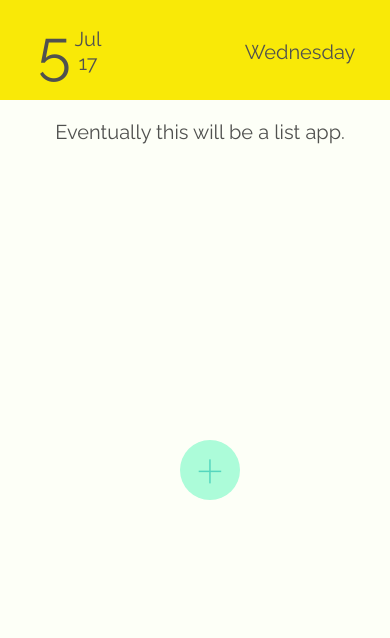
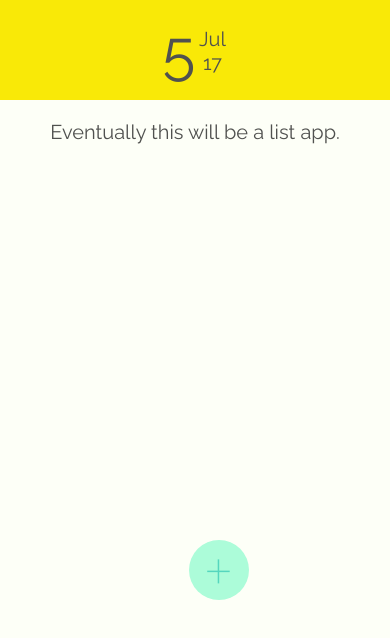
Before and after one commit to loribbaumgartner/redesigned-octo-train, a React (Create React App) app: page / in a window 390 px wide. Shown: the top 638 px of the page. Built offline with nearby package versions, Linux system fonts and the light colour scheme.

Commit message:
fix smallest media query.

```diff
--- a/src/App.css
+++ b/src/App.css
@@ -13,7 +13,8 @@ body, html {
 .list {
   grid-column: 2;
   grid-row: 2;
-  height: 500px;
+  height: 600px;
+  width: 500px;
   background-color: #FDFFF7;
   border-radius: 2px; }
 
@@ -29,7 +30,8 @@ body, html {
   grid-column: 2;
   grid-row: 1;
   display: inline-block;
-  font-weight: 400; }
+  font-weight: 400;
+  text-transform: uppercase; }
 
 .month-day-year {
   padding: 27px 0;
@@ -39,7 +41,7 @@ body, html {
   grid-template-columns: repeat(2, 30px);
   grid-template-rows: 100px 1fr;
   grid-gap: 5px;
-  padding-left: 38px; }
+  padding-left: 55px; }
 
 .day {
   line-height: 50px;
@@ -77,18 +79,28 @@ body, html {
 
 @media (max-width: 940px) {
   .list {
-    min-width: 400px; } }
+    width: 500px; } }
 
 @media (max-width: 445px) {
   body, html {
     background-color: #FDFFF7; }
   .list {
-    grid-column: 2;
+    grid-column: 1 / 4;
     grid-row: 1 / 10;
     padding: 0px;
-    border-radius: 2px; }
+    border-radius: 2px;
+    width: 100%; }
+  .date-block {
+    background: #F9E907;
+    height: 100px;
+    display: grid;
+    grid-template-columns: repeat(3, 1fr);
+    grid-template-rows: 100px 1fr; }
+  .weekday {
+    display: none; }
+  .month-day-year {
+    grid-column: 2;
+    padding-left: 25%; }
   .button {
     grid-column: 2;
-    grid-row: 7;
-    margin-left: 45%;
-    margin-top: -32px; } }
+    grid-row: 7; } }
--- a/src/App.scss
+++ b/src/App.scss
@@ -17,7 +17,8 @@ body, html {
 .list {
   grid-column: 2;
   grid-row: 2;
-  height: 500px;
+  height: 600px;
+  width: 500px;
   background-color: $white;
   border-radius: 2px;
 }
@@ -36,6 +37,7 @@ body, html {
   grid-row: 1;
   display: inline-block;
   font-weight: 400;
+  text-transform: uppercase;
 }
 
 .month-day-year {
@@ -46,11 +48,10 @@ body, html {
   grid-template-columns: repeat(2, 30px);
   grid-template-rows: 100px 1fr;
   grid-gap: 5px;
-  padding-left: 38px;
+  padding-left: 55px;
 }
 
 .day {
-  // padding: 20px 0;
   line-height: 50px;
   grid-column: 1;
   grid-row: 1;
@@ -59,7 +60,6 @@ body, html {
 }
 
 .month-year-stack {
-  // padding: 29px 0;
   grid-column: 2;
   grid-row: 1;
   font-weight: 400;
@@ -99,7 +99,7 @@ body, html {
 
 @media (max-width: 940px) {
   .list {
-    min-width: 400px;
+    width: 500px;
   }
 }
 
@@ -109,16 +109,32 @@ body, html {
   }
 
   .list {
-    grid-column: 2;
+    grid-column: 1 / 4;
     grid-row: 1 / 10;
     padding: 0px;
     border-radius: 2px;
+    width: 100%;
+  }
+
+  .date-block {
+    background: $ltyellow;
+    height: $hundred;
+    display: grid;
+    grid-template-columns: repeat(3, 1fr);
+    grid-template-rows: 100px 1fr;
+  }
+
+  .weekday {
+    display: none;
+  }
+
+  .month-day-year {
+    grid-column: 2;
+    padding-left: 25%;
   }
 
   .button {
     grid-column: 2;
     grid-row: 7;
-    margin-left: 45%;
-    margin-top: -32px;
   }
 }
```
